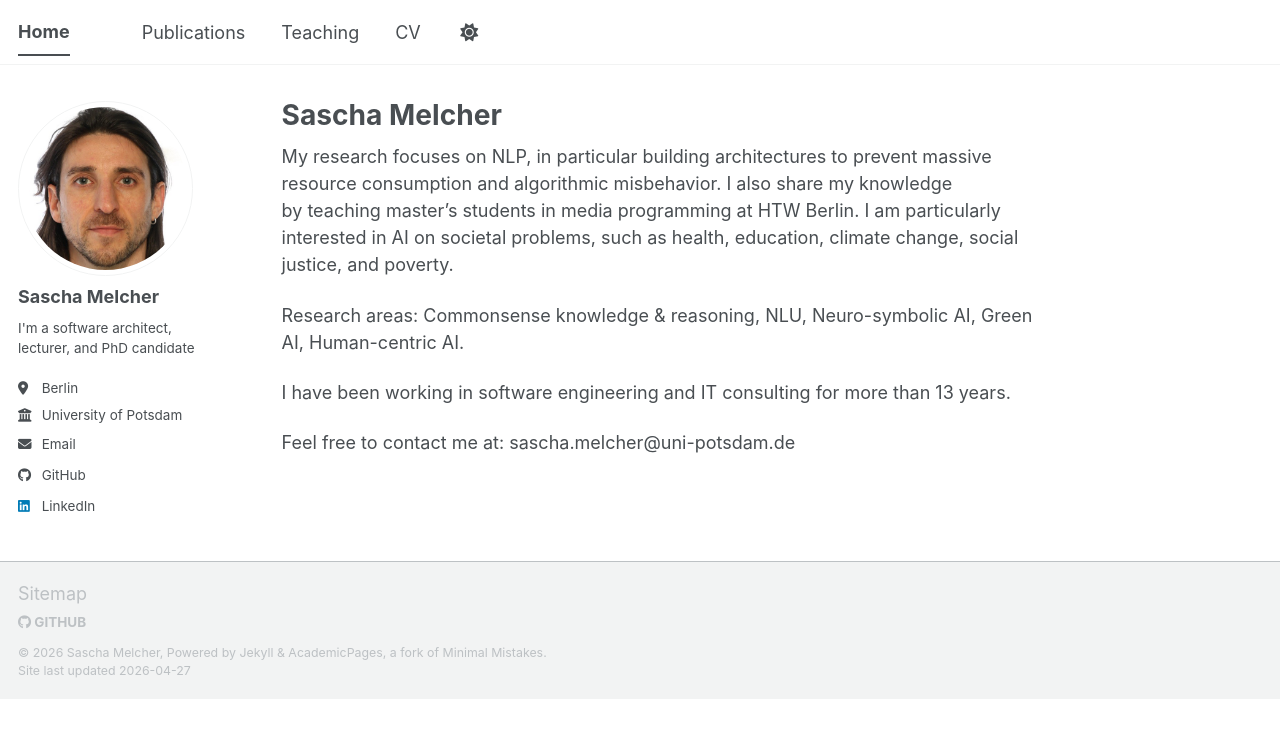
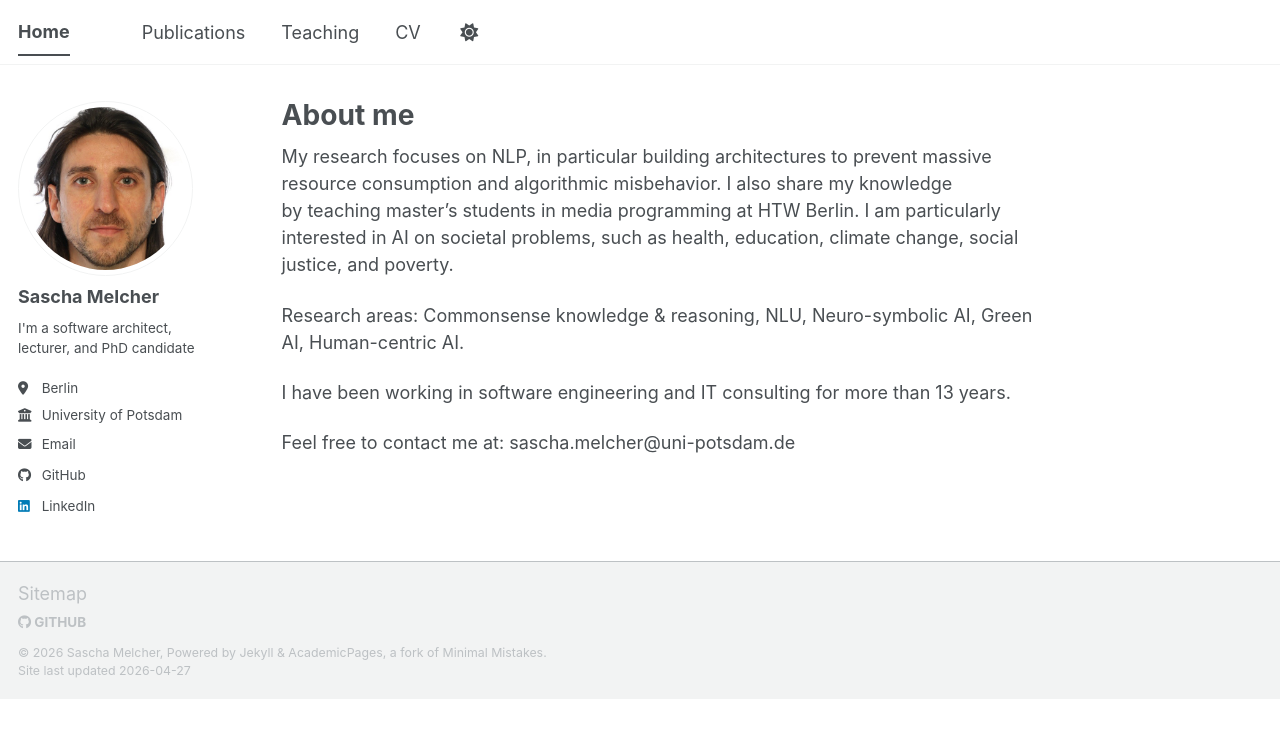
Before and after one commit to sashamelcher/sashamelcher.github.io, a Jekyll site: the page built from _pages/about.md, in a window 1280 px wide. Shown: the top 738 px of the page. Built offline with Jekyll 4.4.1, drawn with Linux system fonts in a browser that asks for light colours; a script bundle is joined from its source files by our own code; library files that are not in the unit come from our copies.

Commit message:
Update about.md

```diff
--- a/_pages/about.md
+++ b/_pages/about.md
@@ -1,6 +1,6 @@
 ---
 permalink: /
-title: "Sascha Melcher"
+title: "About me"
 author_profile: true
 redirect_from:
   - /about/
```
